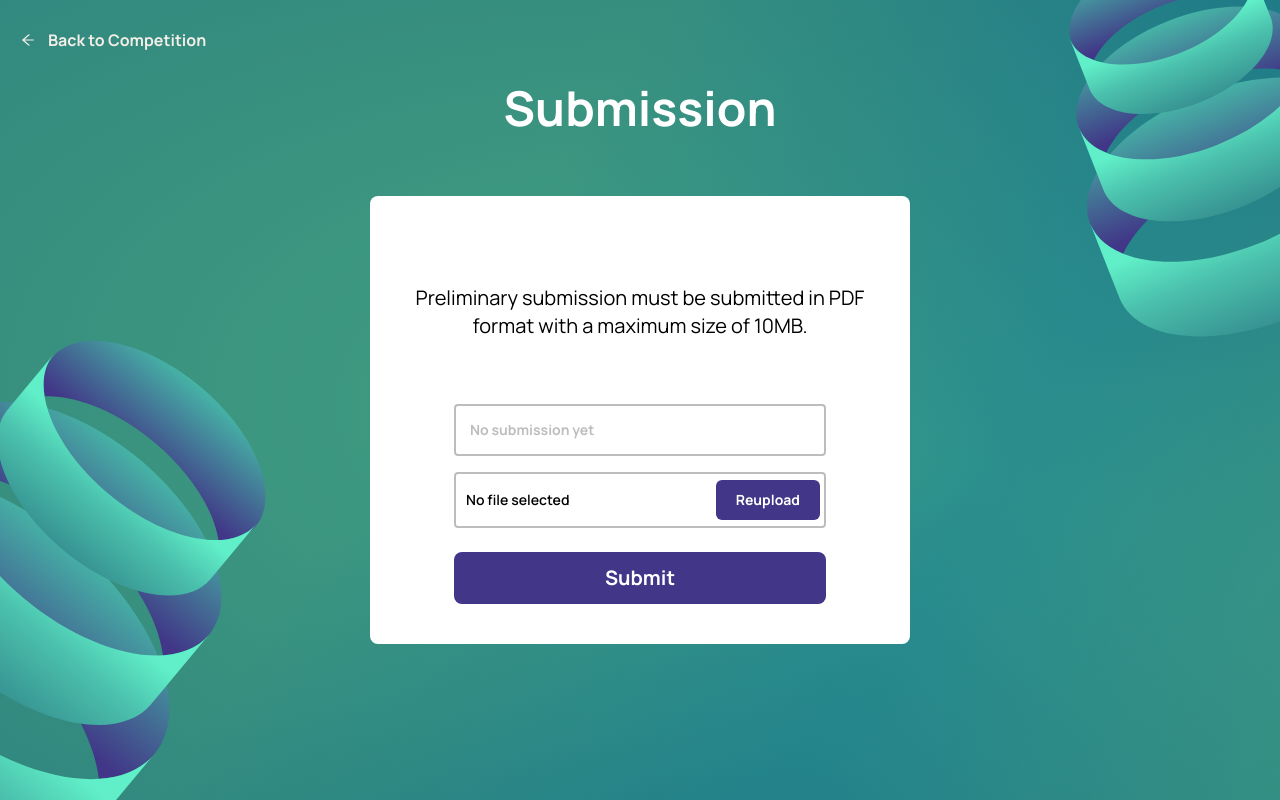
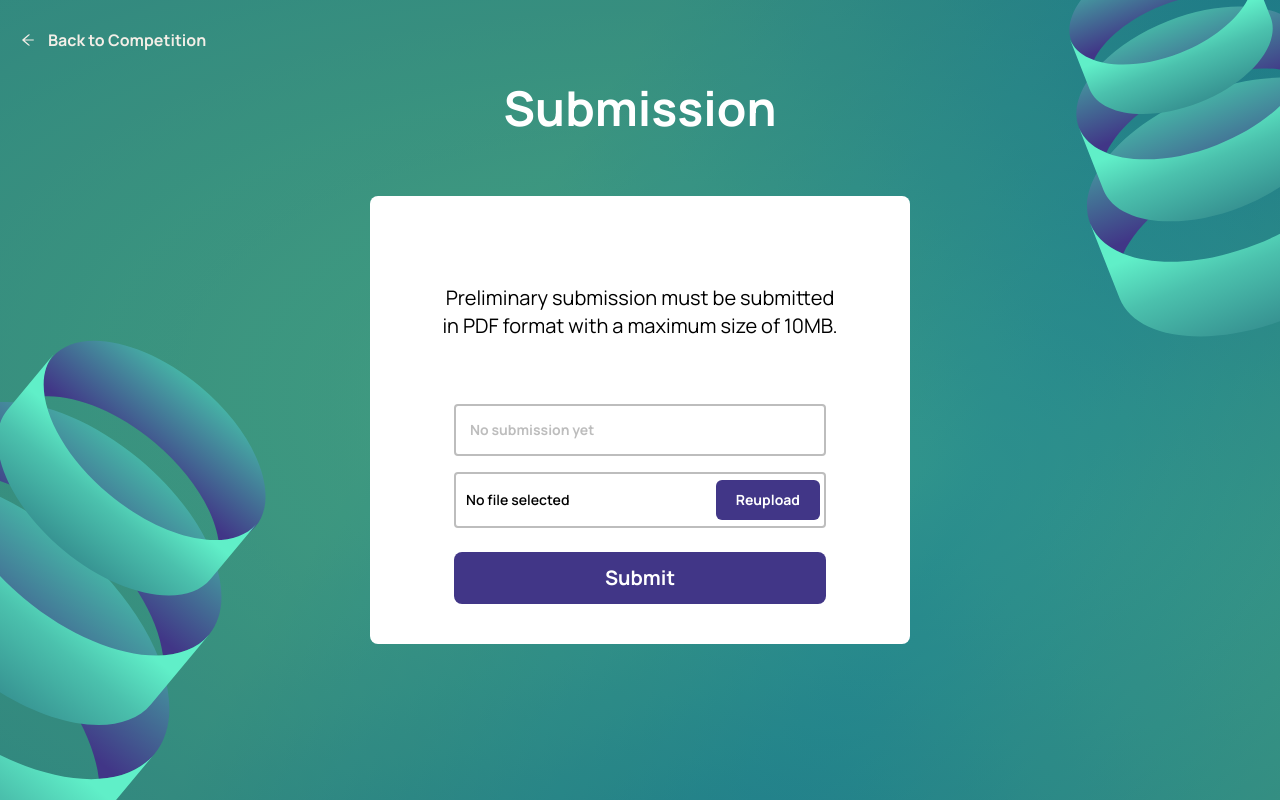
Before and after one commit to syahrialalzaidan/web-bist-league, a Next.js app: page /submission in a window 1280 px wide. Built offline with nearby package versions, Linux system fonts and the light colour scheme.

Commit message:
Fix padding

```diff
--- a/src/app/submission/components/Submission.tsx
+++ b/src/app/submission/components/Submission.tsx
@@ -24,22 +24,22 @@ export default function Submission() {
             <div className="flex items-center justify-center my-8 ">
                 <div className="bg-white py-6 px-5 rounded-lg max-w-[540px]">
                     {submittedFile === "No submission yet" ? (
-                        <h1 className="text-center text-base lg:text-xl py-16 px-5 ">
+                        <h1 className="text-center text-base lg:text-xl py-16 px-5 lg:px-[50px] ">
                             Preliminary submission must be submitted in PDF format with a maximum size of 10MB.
                         </h1>
                     ) : (
-                        <>
-                            <h1 className="text-center text-base lg:text-xl mb-5 px-5">
+                        <div className="px-5 lg:px-12 lg:py-10">
+                            <h1 className="text-center text-base lg:text-xl mb-5">
                                 You may do another submission until the deadline.
                             </h1>
-                            <h1 className="text-center text-base lg:text-xl mb-5 px-5">
+                            <h1 className="text-center text-base lg:text-xl mb-5">
                                 Preliminary submission must be submitted in PDF format with a maximum size of 10MB.
                             </h1>
-                            <h1 className="text-center text-base lg:text-xl px-5">
+                            <h1 className="text-center text-base lg:text-xl">
                                 Last submission:
                             </h1>
-                            <h1 className="text-center text-base font-bold lg:text-xl mb-6 px-5">October 1st, 2023, 23:59</h1>
-                        </>
+                            <h1 className="text-center text-base font-bold lg:text-xl mb-6">October 1st, 2023, 23:59</h1>
+                        </div>
                     )}
 
                     <form>
--- a/src/app/submission/page.tsx
+++ b/src/app/submission/page.tsx
@@ -1,12 +1,10 @@
-import Image from "next/image";
 import Submission from "./components/Submission";
 
-
-export default function Compregisterpage() {
+export default function SubmissionPage() {
   return (
-    <div className="bg-[url('/images/compregister/bg-comp-mobile.svg')] lg:bg-[url('/images/compregister/bg-comp-web.svg')] h-screen bg-cover">
-      <div className="bg-[url('/images/compregister/left.svg')] lg:bg-[url('/images/compregister/left-web.svg')] bg-no-repeat lg:bg-left-bottom bg-fixed h-screen">
-        <div className="bg-[url('/images/compregister/right.svg')] lg:bg-[url('/images/compregister/right-web.svg')] bg-no-repeat bg-right-bottom lg:bg-right-top h-screen">
+    <div className="bg-[url('/images/compregister/bg-comp-mobile.svg')] lg:bg-[url('/images/compregister/bg-comp-web.svg')] bg-cover min-h-screen flex flex-col">
+      <div className="bg-[url('/images/compregister/left.svg')] lg:bg-[url('/images/compregister/left-web.svg')] bg-no-repeat lg:bg-left-bottom bg-fixed flex-1 flex flex-col">
+        <div className="bg-[url('/images/compregister/right.svg')] lg:bg-[url('/images/compregister/right-web.svg')] bg-no-repeat bg-right-bottom lg:bg-right-top flex-1">
           <Submission />
         </div>
       </div>
```
